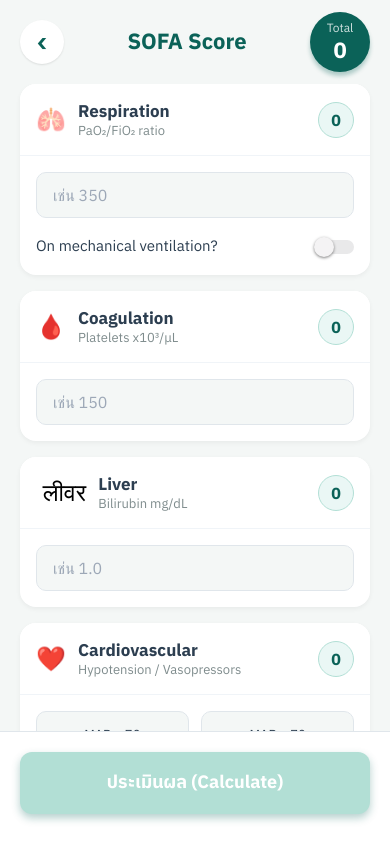
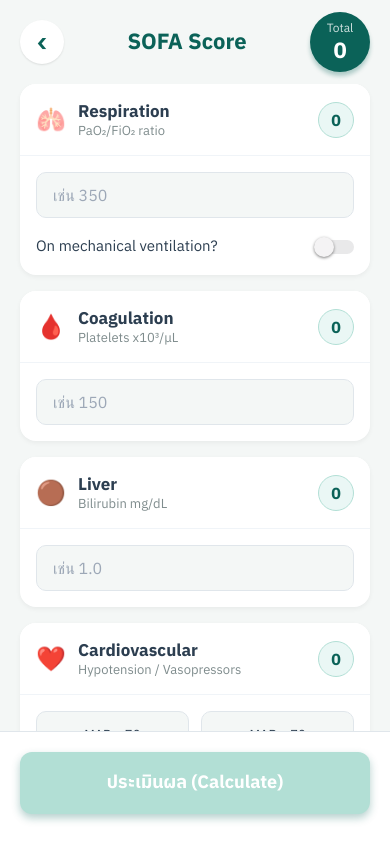
Before and after one commit to SirFamily/project-screening-patients, a React Native app: screen /PatientSOFA in a window 390 px wide. Built offline with nearby package versions, Linux system fonts and the light colour scheme.

Commit message:
feat: Update icons for Liver and Renal ScoreInputCard components in PatientSOFAScreen

```diff
--- a/screen/PatientSOFAScreen.js
+++ b/screen/PatientSOFAScreen.js
@@ -169,7 +169,7 @@ const PatientSOFAScreen = () => {
 
           <ScoreInputCard icon="🩸" title="Coagulation" description="Platelets x10³/μL" value={formData.platelets} onChangeText={text => setFormData({ ...formData, platelets: text })} placeholder="เช่น 150" score={scores.platelets} />
 
-          <ScoreInputCard icon=" लीवर" title="Liver" description="Bilirubin mg/dL" value={formData.bilirubin} onChangeText={text => setFormData({ ...formData, bilirubin: text })} placeholder="เช่น 1.0" score={scores.bilirubin} />
+          <ScoreInputCard icon="🟤" title="Liver" description="Bilirubin mg/dL" value={formData.bilirubin} onChangeText={text => setFormData({ ...formData, bilirubin: text })} placeholder="เช่น 1.0" score={scores.bilirubin} />
 
           <ScoreInputCard icon="❤️" title="Cardiovascular" description="Hypotension / Vasopressors" score={scores.cardiovascular}>
             <View style={styles.optionsGrid}>
@@ -183,7 +183,7 @@ const PatientSOFAScreen = () => {
 
           <ScoreInputCard icon="🧠" title="Central Nervous System" description="Glasgow Coma Scale (GCS)" value={formData.cns} onChangeText={text => setFormData({ ...formData, cns: text })} placeholder="3-15" score={scores.cns} />
 
-          <ScoreInputCard icon="երի किडनी" title="Renal" description="Creatinine mg/dL" value={formData.renal} onChangeText={text => setFormData({ ...formData, renal: text })} placeholder="เช่น 1.1" score={scores.renal} />
+          <ScoreInputCard icon="🟡" title="Renal" description="Creatinine mg/dL" value={formData.renal} onChangeText={text => setFormData({ ...formData, renal: text })} placeholder="เช่น 1.1" score={scores.renal} />
 
         </ScrollView>
       <Animatable.View animation="slideInUp" duration={500}>
```
